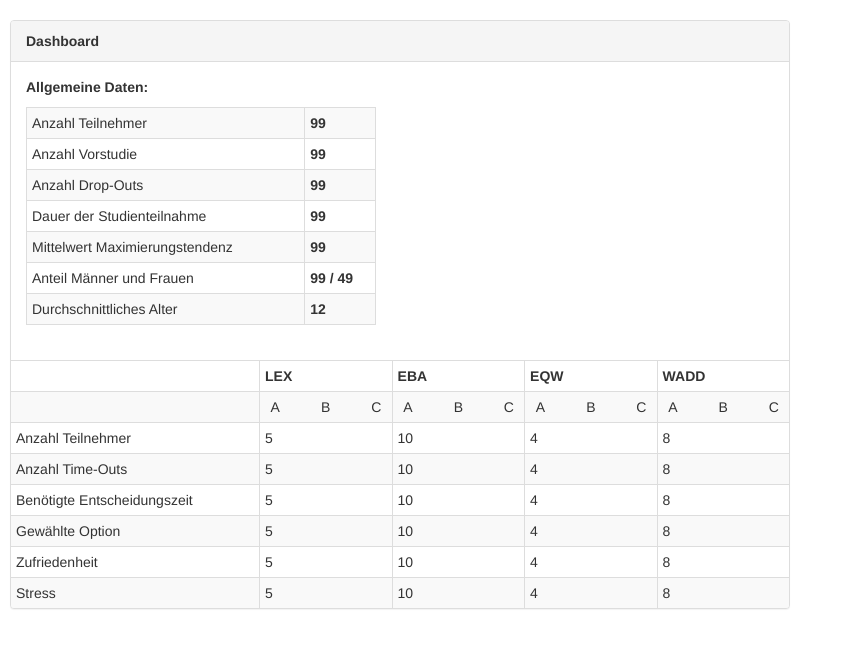
After one commit to thoomi/mouselab, a PHP site: page /templates/dashboard.php in a window 1280 px wide. The commit adds this page. Shown: the top 648 px of the page, without its empty margins (0-843 px from the left). Run offline with PHP 8.4, Linux system fonts and the light colour scheme.

Commit message:
Added backend dashboard basics

```diff
--- /dev/null
+++ b/backend/templates/dashboard.php
@@ -0,0 +1,150 @@
+<!doctype html>
+<html>
+<head>
+    <meta charset="UTF-8">
+    <link href="//maxcdn.bootstrapcdn.com/bootstrap/3.3.4/css/bootstrap.min.css" rel="stylesheet">
+    <title>Survey Dashboard</title>
+    <style>
+        body {
+            padding-top: 20px;
+            padding-left: 10px;
+        }
+
+        .panel {
+            max-width: 780px;
+        }
+        .common-data {
+            max-width: 350px;
+        }
+    </style>
+</head>
+<body>
+<div class="page-wrapper">
+    <div class="panel panel-default">
+        <div class="panel-heading"><strong>Dashboard</strong></div>
+        <div class="panel-body">
+            <p><strong>Allgemeine Daten:</strong></p>
+            <table class="table table-condensed table-bordered table-striped common-data">
+                <tr>
+                    <td>Anzahl Teilnehmer</td>
+                    <td><strong>99</strong></td>
+                </tr>
+                <tr>
+                    <td>Anzahl Vorstudie</td>
+                    <td><strong>99</strong></td>
+                </tr>
+                <tr>
+                    <td>Anzahl Drop-Outs</td>
+                    <td><strong>99</strong></td>
+                </tr>
+                <tr>
+                    <td>Dauer der Studienteilnahme</td>
+                    <td><strong>99</strong></td>
+                </tr>
+                <tr>
+                    <td>Mittelwert Maximierungstendenz</td>
+                    <td><strong>99</strong></td>
+                </tr>
+                <tr>
+                    <td>Anteil Männer und Frauen</td>
+                    <td><strong>99 / 49</strong></td>
+                </tr>
+                <tr>
+                    <td>Durchschnittliches Alter</td>
+                    <td><strong>12</strong></td>
+                </tr>
+            </table>
+        </div>
+
+        <table class="table table-condensed table-bordered table-striped">
+            <thead>
+                <tr>
+                    <th></th>
+                    <th>LEX</th>
+                    <th>EBA</th>
+                    <th>EQW</th>
+                    <th>WADD</th>
+                </tr>
+            </thead>
+            <tbody>
+                <tr>
+                    <td></td>
+                    <td>
+                        <div class="row text-center">
+                            <div class="col-xs-4">A</div>
+                            <div class="col-xs-4">B</div>
+                            <div class="col-xs-4">C</div>
+                        </div>
+                    </td>
+                    <td>
+                        <div class="row text-center">
+                            <div class="col-xs-4">A</div>
+                            <div class="col-xs-4">B</div>
+                            <div class="col-xs-4">C</div>
+                        </div>
+                    </td>
+                    <td>
+                        <div class="row text-center">
+                            <div class="col-xs-4">A</div>
+                            <div class="col-xs-4">B</div>
+                            <div class="col-xs-4">C</div>
+                        </div>
+                    </td>
+                    <td>
+                        <div class="row text-center">
+                            <div class="col-xs-4">A</div>
+                            <div class="col-xs-4">B</div>
+                            <div class="col-xs-4">C</div>
+                        </div>
+                    </td>
+                </tr>
+                <tr>
+                    <td>Anzahl Teilnehmer</td>
+                    <td>5</td>
+                    <td>10</td>
+                    <td>4</td>
+                    <td>8</td>
+                </tr>
+                <tr>
+                    <td>Anzahl Time-Outs</td>
+                    <td>5</td>
+                    <td>10</td>
+                    <td>4</td>
+                    <td>8</td>
+                </tr>
+                <tr>
+                    <td>Benötigte Entscheidungszeit</td>
+                    <td>5</td>
+                    <td>10</td>
+                    <td>4</td>
+                    <td>8</td>
+                </tr>
+                <tr>
+                    <td>Gewählte Option</td>
+                    <td>5</td>
+                    <td>10</td>
+                    <td>4</td>
+                    <td>8</td>
+                </tr>
+                <tr>
+                    <td>Zufriedenheit</td>
+                    <td>5</td>
+                    <td>10</td>
+                    <td>4</td>
+                    <td>8</td>
+                </tr>
+                <tr>
+                    <td>Stress</td>
+                    <td>5</td>
+                    <td>10</td>
+                    <td>4</td>
+                    <td>8</td>
+                </tr>
+            </tbody>
+        </table>
+    </div>
+</div>
+
+
+</body>
+</html>
```
Also changed, not shown: backend/index.php (+4 -5 lines).
